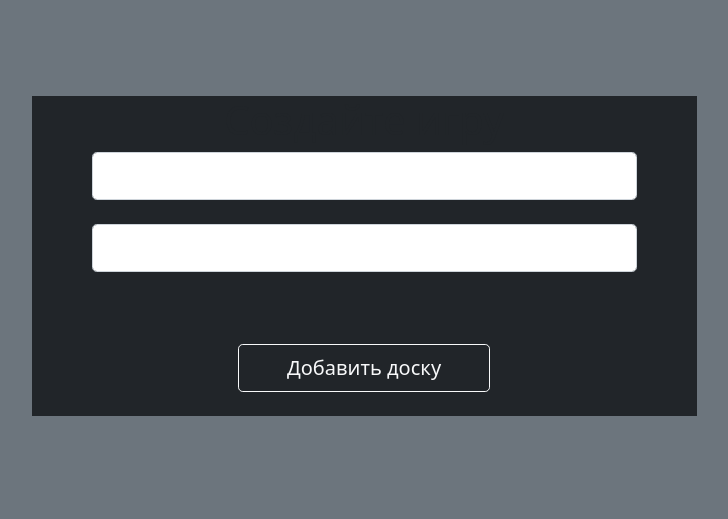
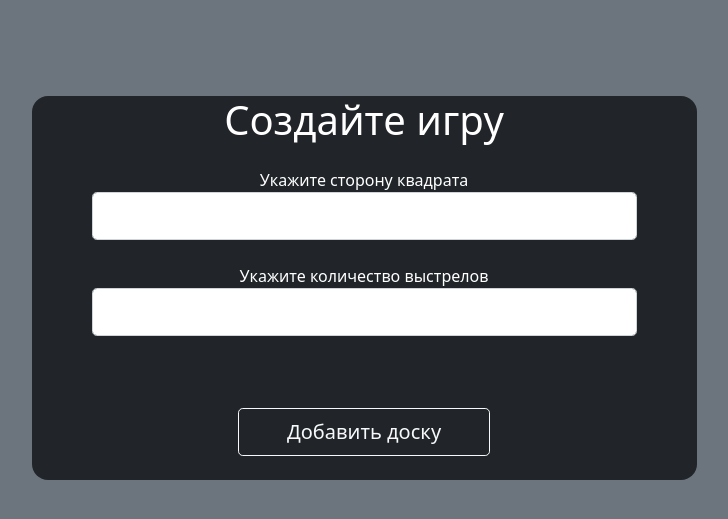
Before and after one commit to QvkkpotentialExplorer/Sea_battle-, a Flask app: template blueprints/templates/add_board.html in a window 1280 px wide. Shown: the part 60-579 px from the top of the page, without its empty margins (276-1004 px from the left). Run offline with Flask 3, Linux system fonts and the light colour scheme; the template is opened without the code that fills it: values that come from a table or form of the project are taken from there, others are empty; some libraries are stand-ins or nearby versions.

Commit message:
appdate board

```diff
--- a/blueprints/templates/add_board.html
+++ b/blueprints/templates/add_board.html
@@ -1,19 +1,23 @@
 {% extends 'base_admin.html' %}
 {%block main_content%}
-<div class="row d-flex justify-content-center align-items-center h-100">
-    <div class="col-8 col-md-6 col-lg-7 bg-dark ">
-        <h1 class="text-center">Создайте игру</h1>
+<div class="row d-flex justify-content-center align-items-center h-100" >
+    <div class="col-8 col-md-6 col-lg-7  bg-dark " style="border-radius: 1rem;">
+        <h1 class="text-center text-white">Создайте игру</h1>
         <form method="post" class="text-center mx-lg-5 mx-4">
+            <div class="mt-4">
                 <div class="form-outline form-white mb-4">
+                    <label class="text-white">Укажите сторону квадрата</label>
                     {{ form.hidden_tag() }}
                     <div class="form-outline form-white mb-4">
                         {{ form.n(class = "form-control form-control-lg") }}
                     </div>
                     <div class="form-outline form-white mb-4">
+                        <label class="text-white">Укажите количество выстрелов</label>
                         {{ form.default_shoots(class = "form-control form-control-lg") }}
                     </div>
 
                     {{ form.submit(class="btn btn-outline-light btn-lg btn-lg mt-5 px-5") }}
+                </div>
             </div>
         </form>
     </div>
--- a/blueprints/templates/board_list.html
+++ b/blueprints/templates/board_list.html
@@ -6,7 +6,7 @@
 </head>
 <body>
 {% for board in boards %}
-<div>board.id, {{ board.n }}</div>
+<div>board.id, {{ board.id }}</div>
 {% endfor %}
 </body>
 </html>
```
Lines whose indentation alone changed are shown as unchanged.
